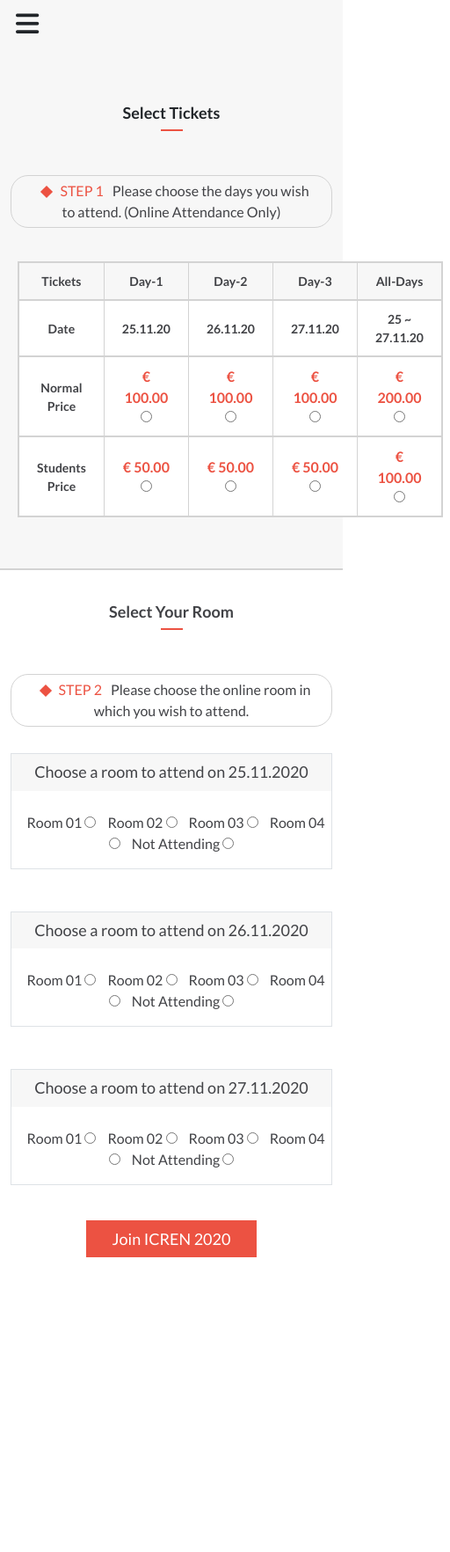
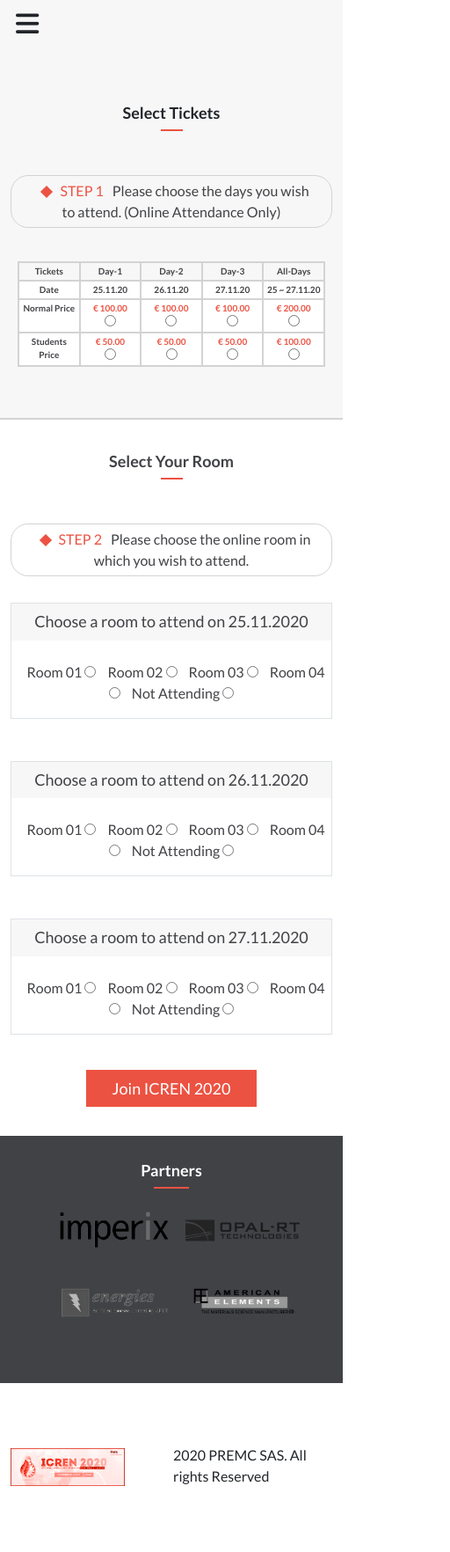
Before and after one commit to jpdf00/capstone-project, a website: page tickets.html in a window 390 px wide. Shown: the whole page at 88% size, 512 px wide, since content can reach past the window. Before the commit the page ends 1462 px from the top, so only its background shows below. Drawn offline with nearby package versions, Linux system fonts and the light colour scheme.

Commit message:
Update tickets.html and tickets.scss
Add footer for both mobile and desktop
Reworke table to use flexbox and be responsive
Remove horizontal scroll from mobile

```diff
--- a/features/scss/tickets.scss
+++ b/features/scss/tickets.scss
@@ -1,4 +1,3 @@
-/* Variables */
 $black: #272a31;
 $dark-gray: #414246;
 $light-gray: #d3d3d3;
@@ -113,18 +112,24 @@
   border: 1px solid $light-gray;
 }
 
+.table-body {
+  border: 1px groove $light-gray;
+}
+
 .table-row {
-  border: 2px solid $light-gray;
+  display: flex;
   border-collapse: collapse;
 }
 
 .table-data {
   color: $dark-gray;
   font-weight: bold;
-  font-size: 14px;
-  padding: 10px 20px;
+  font-size: 10px;
+  padding: 2px 3px;
   border: 1px groove $light-gray;
-  border-collapse: collapse;
+  display: inline-block;
+  margin-bottom: 0;
+  min-width: 20%;
 }
 
 .table-header {
@@ -134,7 +139,7 @@
 .tickets-label {
   display: block;
   color: $orange;
-  font-size: 16px;
+  font-size: 10px;
 }
 
 .steps {
@@ -170,12 +175,66 @@
   color: $white;
 }
 
+/* Partners */
+.partners {
+  background-color: $dark-gray;
+}
+
+.partners-title::after {
+  content: "";
+  margin: 10px auto;
+  display: block;
+  border-bottom: 2px solid $orange;
+  width: 40px;
+}
+
+.partners-list {
+  padding: 0;
+  margin-bottom: 44px;
+}
+
+.partners-logo {
+  width: auto;
+  height: 65px;
+}
+
+/* Footer */
+.legal {
+  padding: 70px 0;
+}
+
+.footer-logo {
+  width: 130px;
+  height: auto;
+  margin-right: 55px;
+}
+
 /* Media Queries */
 @media screen and (min-width: 768px) {
   .select-tickets {
     margin-top: 0;
     padding-top: 140px;
     padding-bottom: 70px;
+  }
+
+  .table-data {
+    padding: 10px 20px;
+    font-size: 14px;
+  }
+
+  .tickets-label {
+    font-size: 16px;
+  }
+
+  .legal {
+    color: $white;
+    background-color: $dark-gray;
+  }
+
+  .footer-logo {
+    width: 150px;
+    height: auto;
+    margin-right: 55px;
   }
 }
 
--- a/package.json
+++ b/package.json
@@ -5,7 +5,7 @@
   "main": "index.js",
   "scripts": {
     "test": "echo \"Error: no test specified\" && exit 1",
-		"sass": "sass --watch features/scss/about.scss features/css/about.css",
+		"sass": "sass --watch features/scss/tickets.scss features/css/tickets.css",
 		"stylelint": "npx stylelint '**/*.scss'"
   },
   "repository": {
--- a/tickets.html
+++ b/tickets.html
@@ -49,63 +49,61 @@
     <div class="select-tickets container-md">
       <h1 class="section-title">Select Tickets</h1>
       <p class="info-box"><span class="steps text-uppercase">Step 1</span>Please choose the days you wish to attend. (Online Attendance Only)</p>
-      <form action="#" class="d-flex">
-        <table class="mx-auto d-flex flex-column p-2">
-          <tbody class="bg-white">
-            <tr class="table-row table-header">
-              <th class="table-data">Tickets</th>
-              <th class="table-data">Day-1</th>
-              <th class="table-data">Day-2</th>
-              <th class="table-data">Day-3</th>
-              <th class="table-data">All-Days</th>
-            </tr>
-            <tr class="table-row">
-              <th class="table-data">Date</th>
-              <th class="table-data">25.11.20</th>
-              <th class="table-data">26.11.20</th>
-              <th class="table-data">27.11.20</th>
-              <th class="table-data">25 ~ 27.11.20</th>
-            </tr>
-            <tr class="table-row">
-              <th class="table-data">Normal Price</th>
-              <td class="table-data">
+      <form action="#" class="d-flex p-2">
+        <div class="table-body bg-white d-flex flex-column w-100">
+          <div class="d-flex table-header">
+            <p class="table-data">Tickets</p>
+            <p class="table-data">Day-1</p>
+            <p class="table-data">Day-2</p>
+            <p class="table-data">Day-3</p>
+            <p class="table-data">All-Days</p>
+          </div>
+          <div class="table-row">
+            <p class="table-data">Date</p>
+            <p class="table-data">25.11.20</p>
+            <p class="table-data">26.11.20</p>
+            <p class="table-data">27.11.20</p>
+            <p class="table-data">25 ~ 27.11.20</p>
+          </div>
+          <div class="table-row">
+            <p class="table-data">Normal Price</p>
+            <div class="table-data">
               <label class="tickets-label" for="normal1">&euro; 100.00 </label>
               <input type="radio" name="tickets" id="normal1" value="normal-day-1">
-              </td>
-              <td class="table-data">
+            </div>
+            <div class="table-data">
               <label class="tickets-label" for="normal2">&euro; 100.00 </label>
               <input type="radio" name="tickets" id="normal2" value="normal-day-2">
-              </td>
-              <td class="table-data">
+            </div>
+            <div class="table-data">
               <label class="tickets-label" for="normal3">&euro; 100.00 </label>
               <input type="radio" name="tickets" id="normal3" value="normal-day-3">
-              </td>
-              <td class="table-data">
+            </div>
+            <div class="table-data">
               <label class="tickets-label" for="normal4">&euro; 200.00 </label>
               <input type="radio" name="tickets" id="normal4" value="normal-day-all">
-              </td>
-            </tr>
-            <tr class="table-row">
-              <th class="table-data">Students Price</th>
-              <td class="table-data">
+            </div>
+          </div>
+          <div class="table-row">
+            <p class="table-data">Students Price</p>
+            <div class="table-data">
               <label class="tickets-label" for="student1">&euro; 50.00 </label>
               <input type="radio" name="tickets" id="student1" value="student-day-1">
-              </td>
-              <td class="table-data">
+            </div>
+            <div class="table-data">
               <label class="tickets-label" for="student2">&euro; 50.00 </label>
               <input type="radio" name="tickets" id="student2" value="student-day-2">
-              </td>
-              <td class="table-data">
+            </div>
+            <div class="table-data">
               <label class="tickets-label" for="student3">&euro; 50.00 </label>
               <input type="radio" name="tickets" id="student3" value="student-day-3">
-              </td>
-              <td class="table-data">
+            </div>
+            <div class="table-data">
               <label class="tickets-label" for="student4">&euro; 100.00 </label>
               <input type="radio" name="tickets" id="student4" value="student-day-all">
-              </td>
-            </tr>
-          </tbody>
-        </table>
+            </div>
+          </div>
+        </div>
       </form>
     </div>
   </header>
@@ -165,6 +163,31 @@
       </div>
     </section>
   </main>
+  <!-- footer -->
+    <footer class="">
+      <!-- Section about partners -->
+      <section class="d-md-none partners text-white position-relative">
+        <div class="container-md d-flex flex-column align-items-center">
+          <h2 class="section-title partners-title">Partners</h2>
+          <ul class="partners-list d-flex justify-content-center flex-wrap">
+            <li class="ps-3 pb-3"><img class="partners-logo" src="./features/assets/imgs/imperix-logo.png" alt="Imperix logo"></li>
+            <li class="ps-3 pb-3"><img class="partners-logo" src="./features/assets/imgs/opal-rt-logo.png" alt="OPAL RT Technologies logo"></li>
+            <li class="ps-3 pb-3"><img class="partners-logo" src="./features/assets/imgs/mdpi-energies-logo.png" alt="MDPI Energies logo"></li>
+            <li class="ps-3 pb-3"><img class="partners-logo" src="./features/assets/imgs/american-elements-logo.png" alt="American Elements logo"></li>
+          </ul>
+        </div>
+      </section>
+      <!-- Disclaimer section -->
+      <section class="legal">
+        <div class="container-md d-flex align-items-center">
+          <img class="footer-logo" src="./features/assets/imgs/logo-large.jpg" alt="Large logo for the ICREN 2020">
+          <div class="legal-info">
+            <p class="mb-1">2020 PREMC SAS. All rights Reserved</p>
+            <p class="mb-0 d-none d-md-block">PREMC SAS<br>3 bis rue Léon Blum,  92260 Fontenay Aux Roses, FRANCE.<br>email: info@premc.org<br>phone: +331.74.50.65.74 / +331.46.60.89.40<br>web: www.premc.org</p>
+          </div>
+        </div>
+      </section>
+    </footer>
   <!-- bootstrap script -->
   <script src="https://cdn.jsdelivr.net/npm/bootstrap@5.0.0-beta1/dist/js/bootstrap.bundle.min.js" integrity="sha384-ygbV9kiqUc6oa4msXn9868pTtWMgiQaeYH7/t7LECLbyPA2x65Kgf80OJFdroafW" crossorigin="anonymous"></script>
 </body>
```
Also changed, not shown: features/css/tickets.css, 1 other file. Lines whose indentation alone changed are shown as unchanged.
